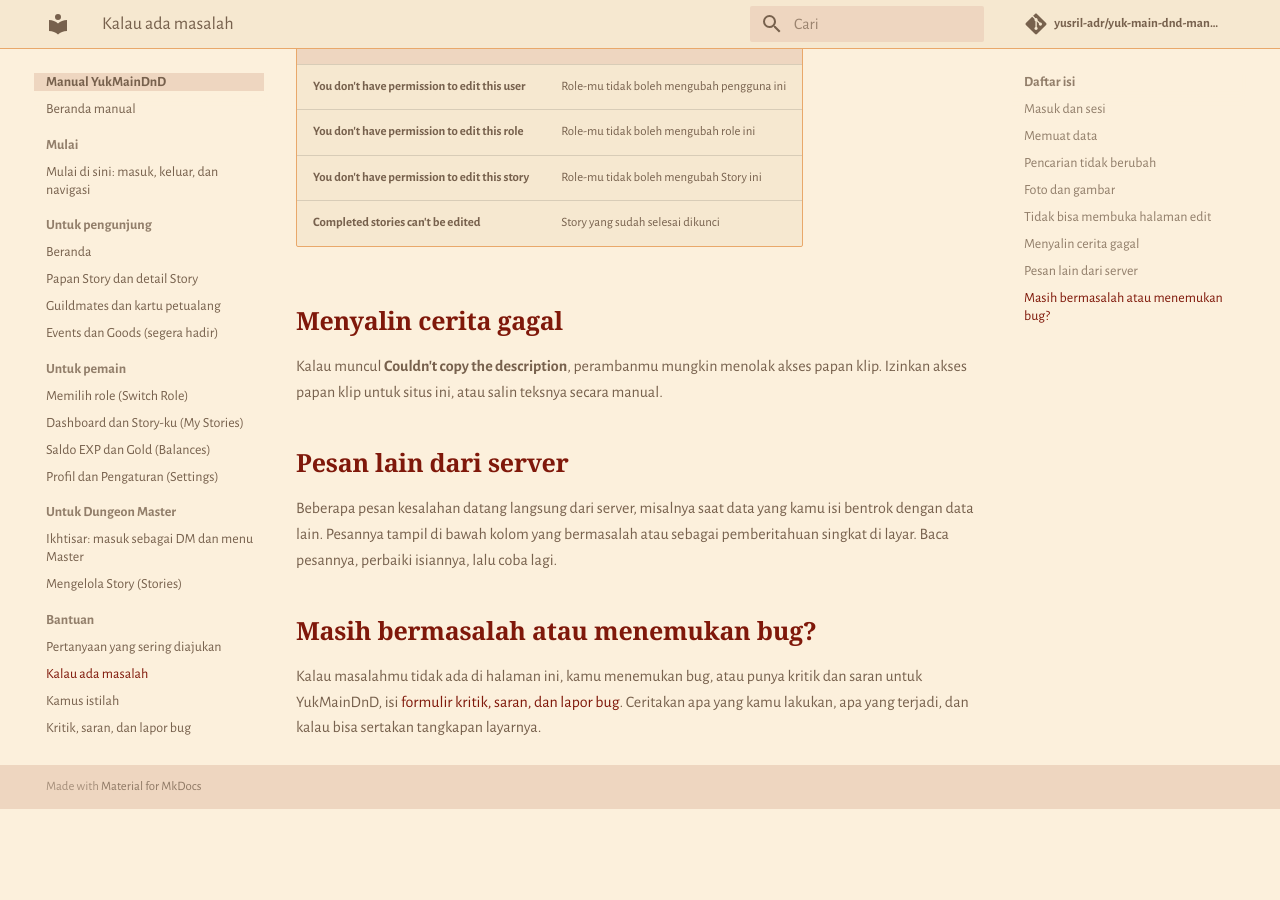
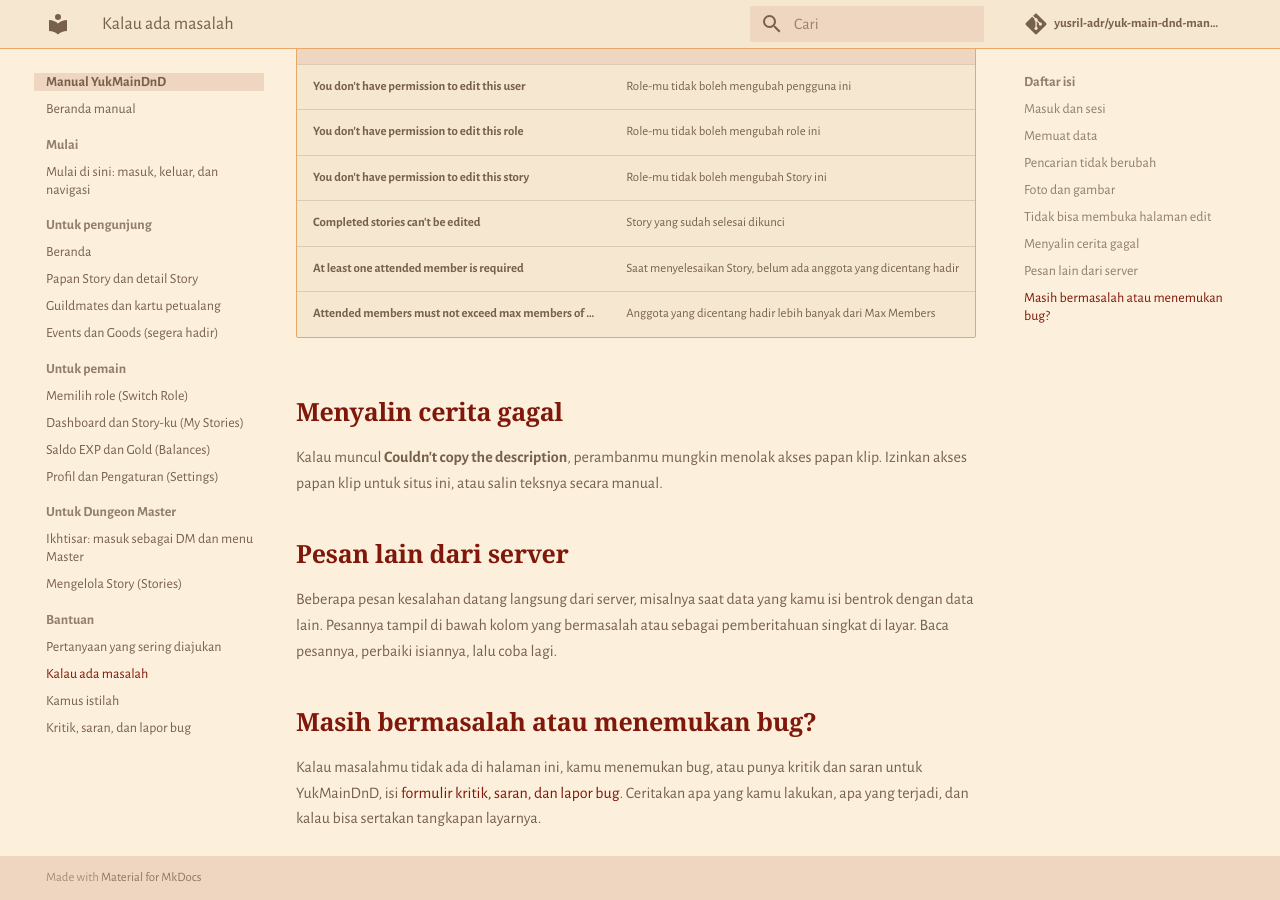
Before and after one commit to yusril-adr/yuk-main-dnd-manual, an MkDocs documentation site: the page built from docs/troubleshooting.md, in a window 1280 px wide and 900 px high, scrolled down 2172 px. Built offline with MkDocs 1.6.1 and Material for MkDocs 9.7.7, drawn with Linux system fonts in a browser that asks for light colours; some web fonts are replaced; comment, search, counter and statistics services are not loaded; before the commit the page ends 2981 px from its top, so only the background shows below that.

Commit message:
Jelaskan aturan jumlah peserta hadir saat menyelesaikan Story (API PR #18/#19)

```diff
--- a/docs/troubleshooting.md
+++ b/docs/troubleshooting.md
@@ -51,6 +51,8 @@ Semua kolom pencarian baru bekerja setelah kamu mengetik minimal 3 karakter. Kal
 | **You don't have permission to edit this role** | Role-mu tidak boleh mengubah role ini |
 | **You don't have permission to edit this story** | Role-mu tidak boleh mengubah Story ini |
 | **Completed stories can't be edited** | Story yang sudah selesai dikunci |
+| **At least one attended member is required** | Saat menyelesaikan Story, belum ada anggota yang dicentang hadir |
+| **Attended members must not exceed max members of …** | Anggota yang dicentang hadir lebih banyak dari Max Members |
 
 ## Menyalin cerita gagal
 
```
Also changed, not shown: docs/dungeon-master/story.md (+2 -0 lines).
